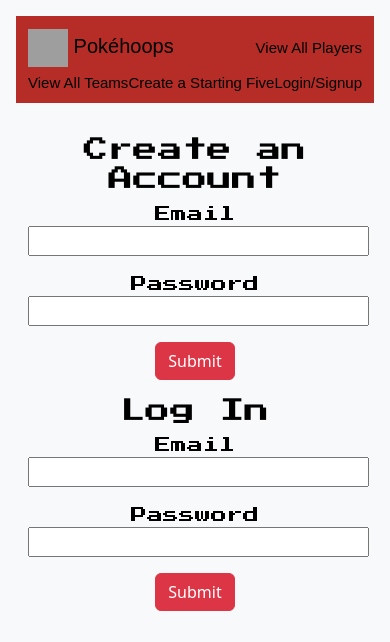
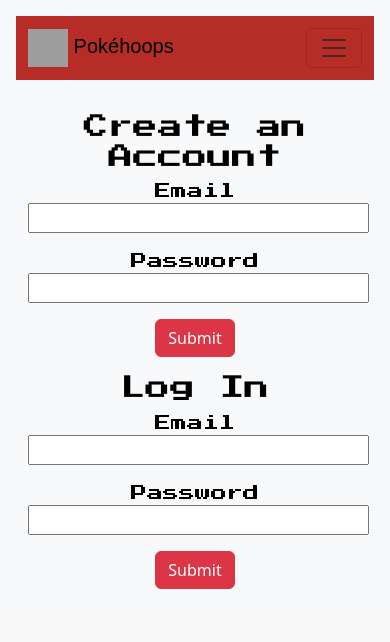
Before and after one commit to clarkeand/PokeHoops, a Flask app: page /login in a window 390 px wide. Shown: the top 642 px of the page. Run offline with Flask 3, Linux system fonts and the light colour scheme; some web fonts are replaced; grey boxes are pictures that could not be loaded.

Commit message:
mobile optimization

```diff
--- a/templates/base.html
+++ b/templates/base.html
@@ -20,30 +20,37 @@
   </head>
   <body>
     <div class="text-bg-light p-3 brand-text">
-    <nav class="navbar navbar-expand-lg" style="background-color: #b62d27;">
+      <nav class="navbar navbar-expand-lg navbar-light" style="background-color: #b62d27;">
         <div class="container-fluid pokemonAnimeText">
           <a class="navbar-brand" href="/">
             <img src="https://media.discordapp.net/attachments/1012857159421263942/1115765963162386493/Gr0wlitttbeats_pokeball_basketball_logo_53d0d645-11b6-4602-803a-13085909be6f.png?width=1306&height=1306" alt="Logo" width="40" height="38">
             Pokéhoops
           </a>
-        <a class="nav-link" href="/players">
-          View All Players
-        </a>
-        <a class="nav-link" href="/teams">
-          View All Teams
-        </a>
-        <a class="nav-link" href="/make_a_starting_5">
-          Create a Starting Five
-        </a>
+          <button class="navbar-toggler" type="button" data-bs-toggle="collapse" data-bs-target="#navbarNav" aria-controls="navbarNav" aria-expanded="false" aria-label="Toggle navigation">
+            <span class="navbar-toggler-icon"></span>
+          </button>
+          <div class="collapse navbar-collapse justify-content-end" id="navbarNav">
+            <ul class="navbar-nav">
+              <li class="navbar-brand">
+                <a class="nav-link" href="/players">View All Players</a>
+              </li>
+              <li class="navbar-brand">
+                <a class="nav-link" href="/teams">View All Teams</a>
+              </li>
+              <li class="navbar-brand">
+                <a class="nav-link" href="/make_a_starting_5">Create a Starting Five</a>
+              </li>
               {% if session.get('user_email') %}
-        <a class="nav-link" href="/user_dashboard">
-          View Dashboard
-        </a>
+              <li class="navbar-brand">
+                <a class="nav-link" href="/user_dashboard">View Dashboard</a>
+              </li>
               {% else %}
-        <a class="nav-link" href="/login">
-          Login/Signup
-        </a>
+              <li class="navbar-brand">
+                <a class="nav-link" href="/login">Login/Signup</a>
+              </li>
               {% endif %}
+            </ul>
+          </div>
         </div>
       </nav>
   </div>
--- a/templates/homepage.html
+++ b/templates/homepage.html
@@ -5,7 +5,7 @@
     <div class = pokemonText>
       <h1>Welcome to Pokéhoops!</h1>
     </div>
-        <div><h2><img src="https://media.giphy.com/media/VapWo1dvqJquP3frRb/giphy.gif"></h2></div>
+        <div><h2><img class= "img-fluid" src="https://media.giphy.com/media/VapWo1dvqJquP3frRb/giphy.gif"></h2></div>
 
       <h5 style="font-size: x-large;">Pokéhoops is a captivating web application that combines the world of NBA basketball with the excitement of Pokémon.
         By leveraging NBA player stats, it generates a personalized statistic score for every active NBA player based on my custom P.O.K.E.D.
```
Lines whose indentation alone changed are shown as unchanged.
